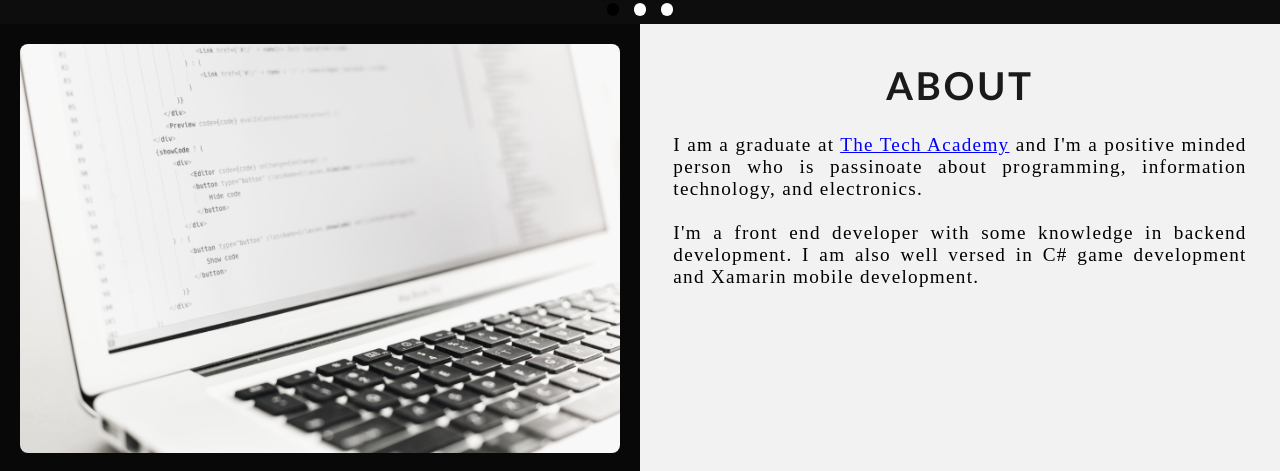
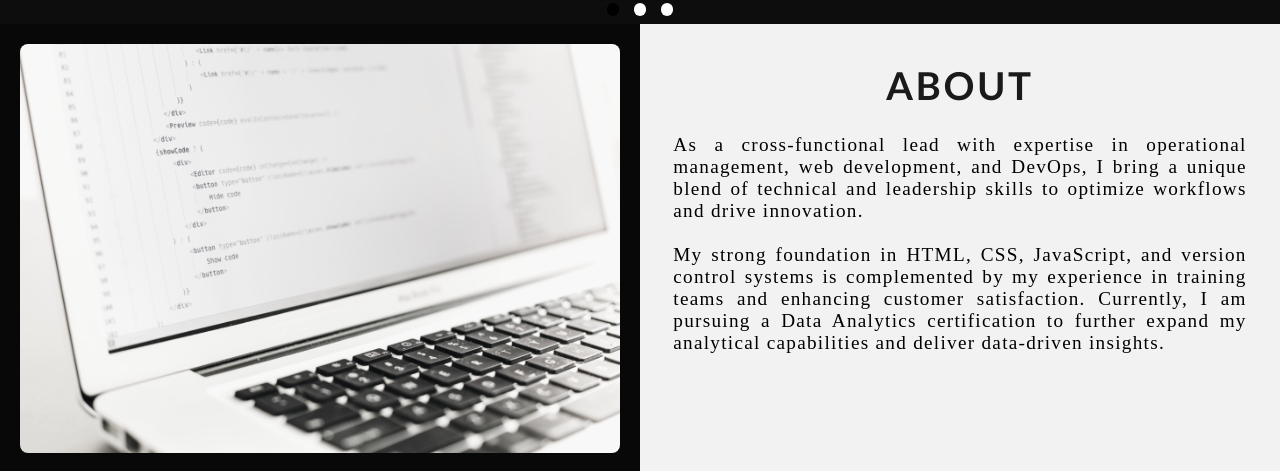
Before and after one commit to Pcharlot13/Pcharlot13.github.io, a plain HTML site: page index.html in a window 1280 px wide. Shown: the part 1380-1851 px from the top of the page. Drawn offline with Linux system fonts and the light colour scheme.

Commit message:
Update index.html
 updated about me decription

```diff
--- a/index.html
+++ b/index.html
@@ -79,9 +79,9 @@
         <div class="Column_1">
             <h1>About</h1>
             <p>
-                I am a graduate at <a href="https://www.learncodinganywhere.com" target="_blank">The Tech Academy</a> and I'm a positive minded person who is passinoate about programming, information technology, and electronics.
+                As a cross-functional lead with expertise in operational management, web development, and DevOps, I bring a unique blend of technical and leadership skills to optimize workflows and drive innovation.
                 <br>
-                <br>I'm a front end developer with some knowledge in backend development. I am also well versed in C# game development and Xamarin mobile development.
+                <br> My strong foundation in HTML, CSS, JavaScript, and version control systems is complemented by my experience in training teams and enhancing customer satisfaction. Currently, I am pursuing a Data Analytics certification to further expand my analytical capabilities and deliver data-driven insights.
                 <br>
             </p>
         </div>
```
